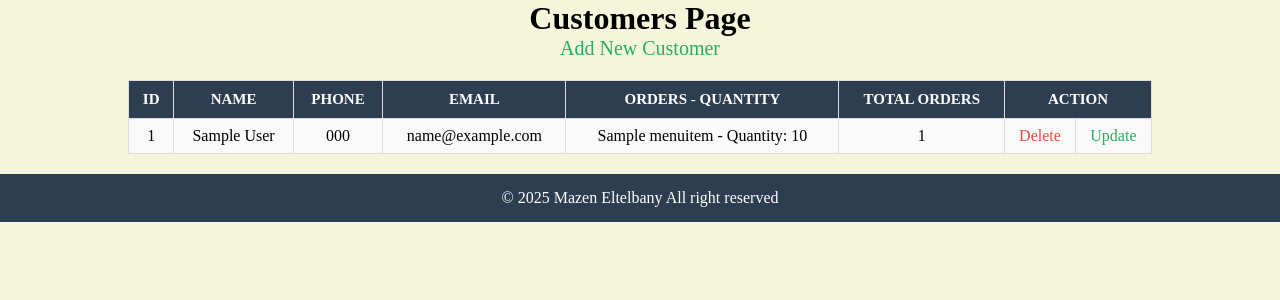
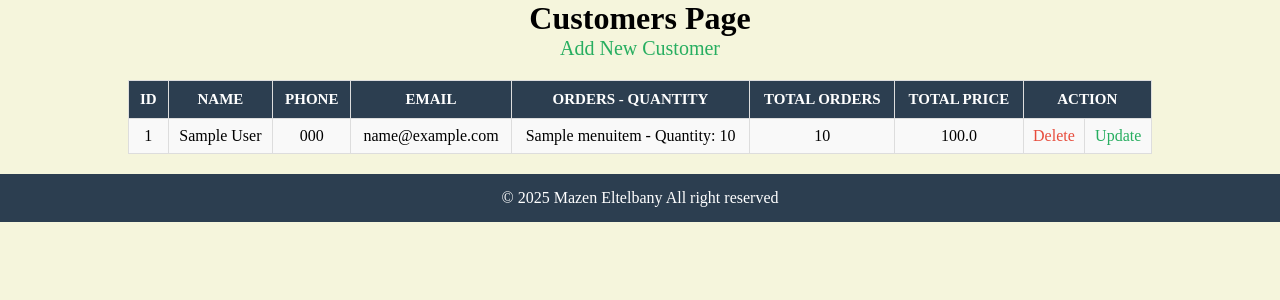
Before and after one commit to Mazen-Eltelbany/Restaurant-management, a Django app: page /customers/ in a window 1280 px wide. Shown: the part 58-358 px from the top of the page. Run offline with Django 5.2, Linux system fonts and the light colour scheme; tables that the repository leaves empty hold one stand-in row (values such as "Sample post").

Commit message:
Restaurant Management Project

```diff
--- a/Restaurant_Management/customers/models.py
+++ b/Restaurant_Management/customers/models.py
@@ -9,3 +9,7 @@ class Customers(models.Model):
     @classmethod
     def GetCustomerbyid(cls,id):
         return cls.objects.get(id=id)
+    def total_orders(self):
+        return sum(order.quantity for order in self.orders.all())
+    def total_price(self):
+        return sum(order.quantity*order.item.price for order in self.orders.all())
--- a/Restaurant_Management/customers/templates/customers/customers.html
+++ b/Restaurant_Management/customers/templates/customers/customers.html
@@ -11,6 +11,7 @@
         <th>Email</th>
         <th>Orders - quantity</th>
         <th>total orders</th>
+        <th>Total Price</th>
         <th colspan="2">Action</th>
     </tr>
     {% for customer in customers %}
@@ -31,7 +32,8 @@
         {% endif %}
 </td>
 
-        <td>{{customer.orders.count}}</td>
+        <td>{{customer.total_orders}}</td>
+        <td>{{customer.total_price}}</td>
         <td><a href="{% url 'deletecustomer' customer.id %}" class="del">Delete</a></td>
         <td><a href="{% url 'updatecustomer' customer.id %}" class="update">Update</a></td>
     </tr>
--- a/Restaurant_Management/customers/views.py
+++ b/Restaurant_Management/customers/views.py
@@ -29,7 +29,3 @@ def updatecustomer(request,id):
         c.save()
         return redirect('customers')
     return render(request,'customers/update.html')
-# def customerorders(request,id):
-#     context={}
-#     context['orders']=Orders.objects.filter(customer_id=id)
-#     return render(request,'customers/customerorders.html',context)
```
